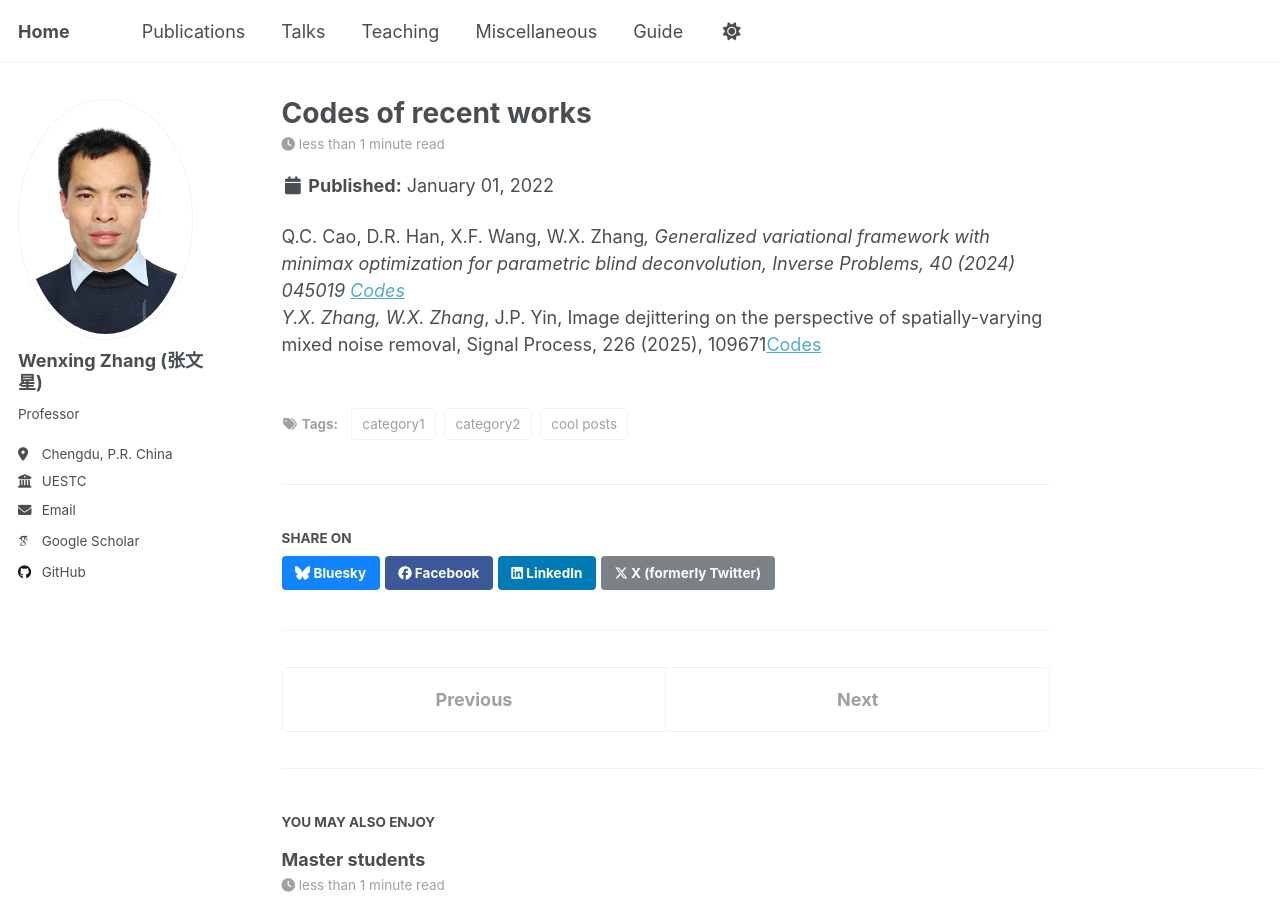
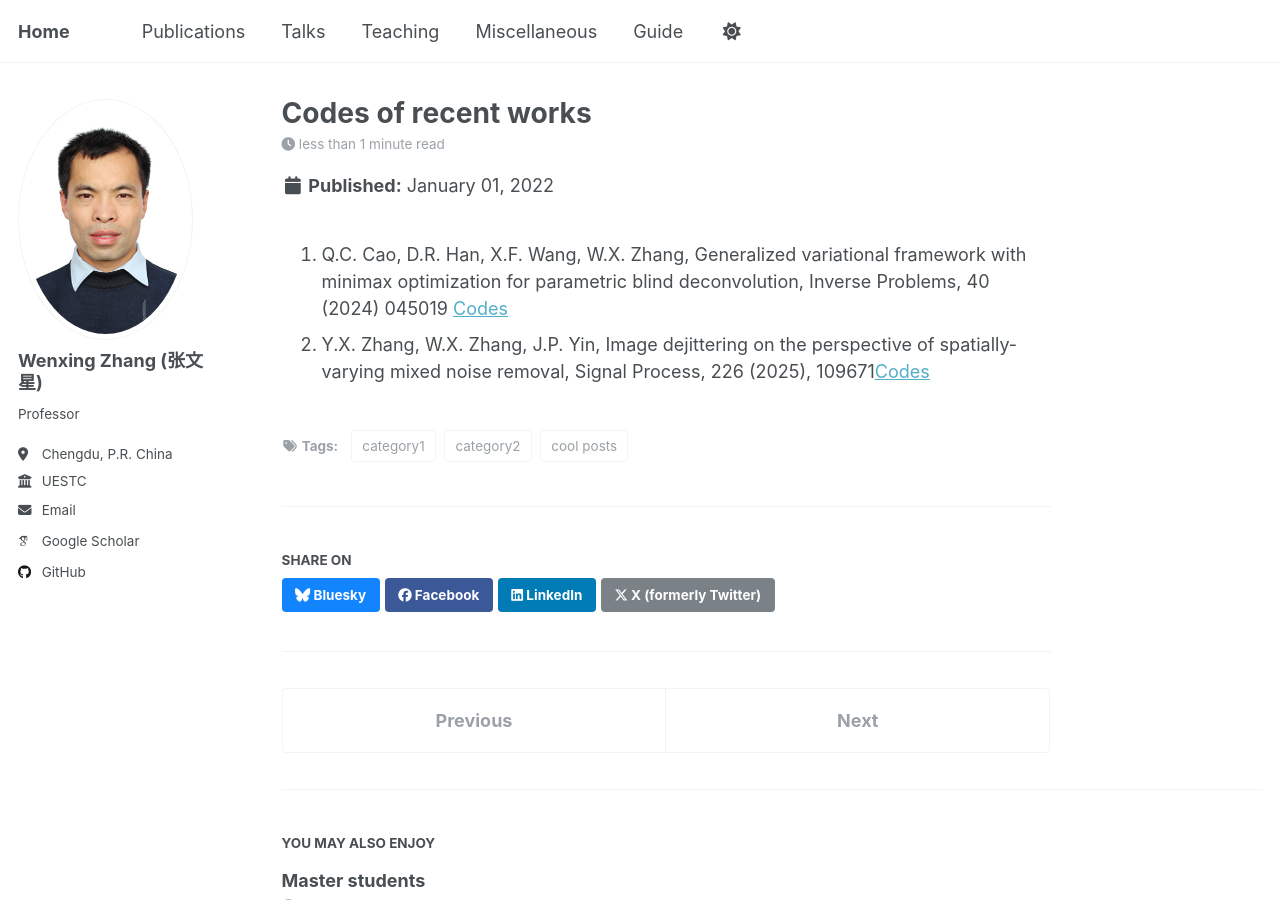
Before and after one commit to WenxingZhang/WenxingZhang.github.io, a Jekyll site: the page built from _posts/2022-01-01-future-post.md, in a window 1280 px wide and 900 px high. Built offline with Jekyll 4.4.1, drawn with Linux system fonts in a browser that asks for light colours; some web fonts are replaced; a script that is not in the unit is left out; part of the change alters nothing that is shown.

```diff
--- a/_posts/2022-01-01-future-post.md
+++ b/_posts/2022-01-01-future-post.md
@@ -8,5 +8,5 @@ tags:
   - category2
 ---
 
-Q.C. Cao, D.R. Han, X.F. Wang, W.X. Zhang*, Generalized variational framework with minimax optimization for parametric blind deconvolution, Inverse Problems, 40 (2024) 045019 [Codes](https://WenxingZhang.github.io/files/CodesIP2024.zip) <br>
-Y.X. Zhang, W.X. Zhang*, J.P. Yin, Image dejittering on the perspective of spatially-varying mixed noise removal, Signal Process, 226 (2025), 109671[Codes](https://WenxingZhang.github.io/files/CodesDejittering.zip)<br>
+1. Q.C. Cao, D.R. Han, X.F. Wang, W.X. Zhang, Generalized variational framework with minimax optimization for parametric blind deconvolution, Inverse Problems, 40 (2024) 045019 [Codes](https://WenxingZhang.github.io/files/CodesIP2024.zip) <br>
+2. Y.X. Zhang, W.X. Zhang, J.P. Yin, Image dejittering on the perspective of spatially-varying mixed noise removal, Signal Process, 226 (2025), 109671[Codes](https://WenxingZhang.github.io/files/CodesDejittering.zip)<br>
```
